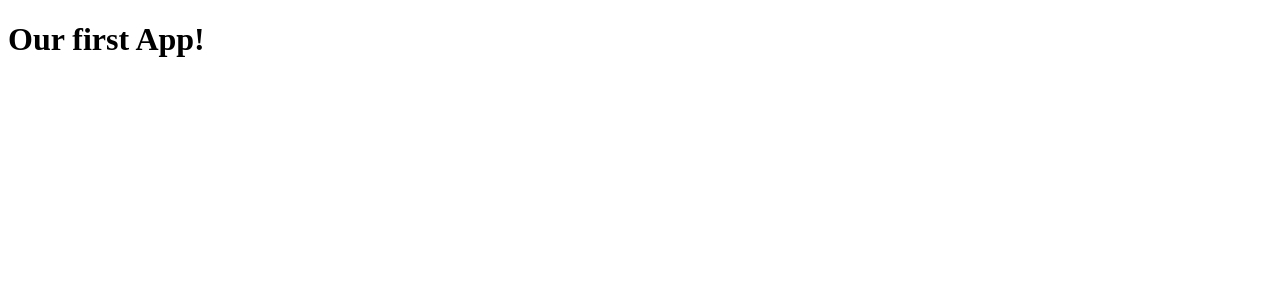
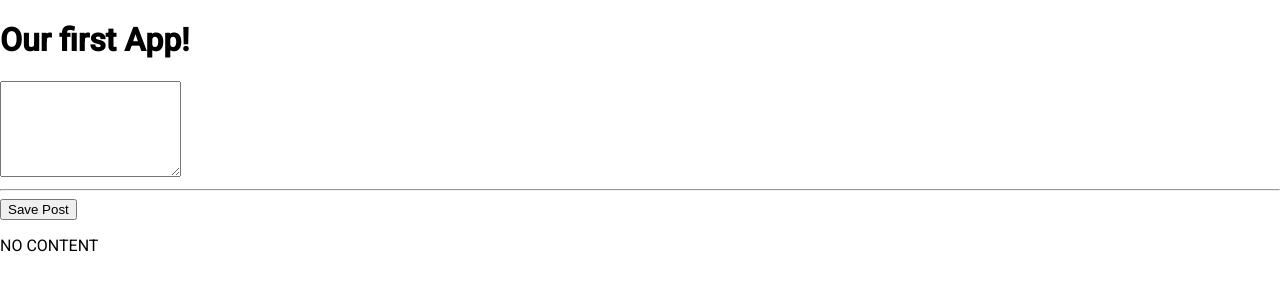
Before and after one commit to glazebro/udemy-MEAN-course, an Angular app: page / in a window 1280 px wide. Shown: the top 300 px of the page. Built offline with nearby package versions, Linux system fonts and the light colour scheme.

Commit message:
daily progress
updating repo and continued course work

```diff
--- a/angular.json
+++ b/angular.json
@@ -24,6 +24,7 @@
               "src/assets"
             ],
             "styles": [
+              "./node_modules/@angular/material/prebuilt-themes/indigo-pink.css",
               "src/styles.css"
             ],
             "scripts": []
@@ -88,6 +89,7 @@
               "src/assets"
             ],
             "styles": [
+              "./node_modules/@angular/material/prebuilt-themes/indigo-pink.css",
               "src/styles.css"
             ],
             "scripts": []
@@ -119,6 +121,7 @@
           }
         }
       }
-    }},
+    }
+  },
   "defaultProject": "mean-course"
 }
--- a/package.json
+++ b/package.json
@@ -12,10 +12,12 @@
   "private": true,
   "dependencies": {
     "@angular/animations": "~9.0.2",
+    "@angular/cdk": "^9.2.4",
     "@angular/common": "~9.0.2",
     "@angular/compiler": "~9.0.2",
     "@angular/core": "~9.0.2",
     "@angular/forms": "~9.0.2",
+    "@angular/material": "^9.2.4",
     "@angular/platform-browser": "~9.0.2",
     "@angular/platform-browser-dynamic": "~9.0.2",
     "@angular/router": "~9.0.2",
--- a/src/app/app.component.html
+++ b/src/app/app.component.html
@@ -1 +1,2 @@
 <h1>Our first App!</h1>
+<app-post-create></app-post-create>
--- /dev/null
+++ b/src/app/posts/post-create/post-create.component.html
@@ -0,0 +1,4 @@
+<textarea matInput rows="6" [(ngModel)]="enteredValue"></textarea>
+<hr>
+<button (click)="onAddPost()">Save Post</button>
+<p>{{ newPost }}</p>
--- /dev/null
+++ b/src/app/posts/post-create/post-create.component.ts
@@ -0,0 +1,15 @@
+import { Component } from '@angular/core';
+
+@Component({
+    selector: 'app-post-create',
+    templateUrl: './post-create.component.html'
+})
+
+export class PostCreateComponent {
+    enteredValue = "";
+    newPost = "NO CONTENT";
+
+    onAddPost(){
+        this.newPost = this.enteredValue;
+    }
+}
--- a/src/index.html
+++ b/src/index.html
@@ -6,6 +6,8 @@
   <base href="/">
   <meta name="viewport" content="width=device-width, initial-scale=1">
   <link rel="icon" type="image/x-icon" href="favicon.ico">
+  <link href="https://fonts.googleapis.com/css?family=Roboto:300,400,500&display=swap" rel="stylesheet">
+  <link href="https://fonts.googleapis.com/icon?family=Material+Icons" rel="stylesheet">
 </head>
 <body>
   <app-root></app-root>
--- a/src/styles.css
+++ b/src/styles.css
@@ -1 +1,4 @@
 /* You can add global styles to this file, and also import other style files */
+
+html, body { height: 100%; }
+body { margin: 0; font-family: Roboto, "Helvetica Neue", sans-serif; }
```
Also changed, not shown: src/app/app.module.ts (+12 -2 lines), 1 other file (tests, documents, lock files or other folders).
